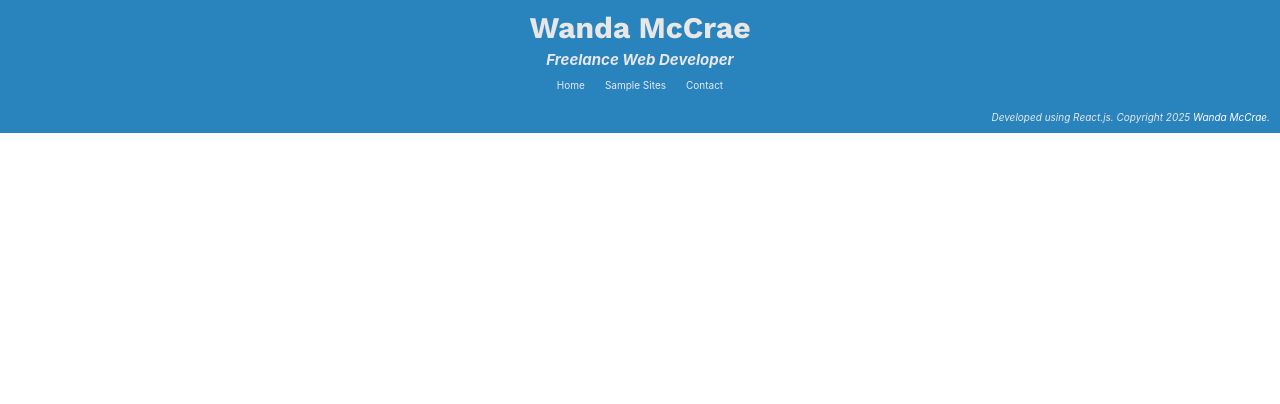
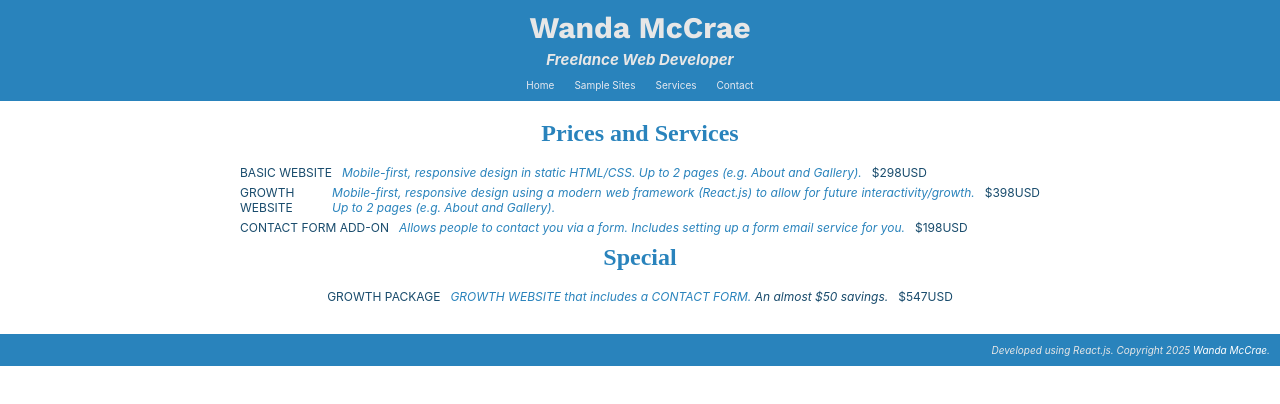
Before and after one commit to wlmccrae/html-css-portfolio, a React (Create React App) app in the folder freelance/: page /services in a window 1280 px wide. Shown: the top 404 px of the page. Built offline with nearby package versions, Linux system fonts and the light colour scheme; a web font is replaced by a local one.

Commit message:
Prices and services page.

```diff
--- a/freelance/src/App.js
+++ b/freelance/src/App.js
@@ -1,6 +1,7 @@
 import { BrowserRouter, Route, Routes } from 'react-router-dom';
 import Header from './components/Header';
 import MainPage from './components/MainPage';
+import Services from './components/Services';
 import Footer from './components/Footer';
 import Samples from './components/Samples';
 import Contact from './components/Contact';
@@ -13,6 +14,7 @@ function App() {
       <Header />
       <Routes>
         <Route path="/" element={<MainPage />} />
+        <Route path="services" element={<Services />} />
         <Route path="samples" element={<Samples />} />
         <Route path="contact" element={<Contact />} />
       </Routes>
--- a/freelance/src/components/Header.js
+++ b/freelance/src/components/Header.js
@@ -9,6 +9,7 @@ function Header() {
       <div className="contact">
         <NavLink to="/">Home</NavLink>
         <NavLink to="samples">Sample Sites</NavLink>
+        <NavLink to="services">Services</NavLink>
         <NavLink to="contact">Contact</NavLink>
       </div>
     </div>
--- /dev/null
+++ b/freelance/src/components/Services.js
@@ -0,0 +1,45 @@
+import '../styles/MainPage.css';
+import '../styles/Services.css';
+
+function Services () {
+  return (
+    <div className="freelance-main-page">
+      <div className="main-title-container">
+        <div className="main-page-title">
+          Prices and Services
+        </div>
+      </div>
+      <div className="prices-table">
+        <div className="prices-row">
+          <div className="service-name">BASIC WEBSITE</div>
+          <div className="description">Mobile-first, responsive design in static HTML/CSS. Up to 2 pages (e.g. About and Gallery).</div>
+          <div className="price">$298USD</div>
+        </div>
+        <div className="prices-row">
+          <div className="service-name">GROWTH WEBSITE</div>
+          <div className="description">Mobile-first, responsive design using a modern web framework (React.js) to allow for future interactivity/growth. Up to 2 pages (e.g. About and Gallery).</div>
+          <div className="price">$398USD</div>
+        </div>
+        <div className="prices-row">
+          <div className="service-name">CONTACT FORM ADD-ON</div>
+          <div className="description">Allows people to contact you via a form. Includes setting up a form email service for you.</div>
+          <div className="price">$198USD</div>
+        </div>
+      </div>
+      <div className="main-title-container">
+        <div className="main-page-title">
+          Special
+        </div>
+      </div>
+      <div className="prices-table">
+        <div className="prices-row">
+          <div className="service-name">GROWTH PACKAGE</div>
+          <div className="description">GROWTH WEBSITE that includes a CONTACT FORM. <span className="price">An almost $50 savings.</span></div>
+          <div className="price">$547USD</div>
+        </div>
+      </div>
+    </div>
+  );
+};
+
+export default Services;
--- /dev/null
+++ b/freelance/src/styles/Services.css
@@ -0,0 +1,28 @@
+.prices-table {
+  display: flex;
+  flex-direction: column;
+  margin: 10px 0;
+  gap: 5px;
+  font-size: 12px;
+}
+
+.prices-row {
+  display: flex;
+  flex-direction: row;
+  justify-content: flex-start;
+  align-items: flex-start;
+  gap: 10px;
+}
+
+.price {
+  color: #184B6C;
+}
+
+.description {
+  font-style: italic;
+  text-align: justify;
+}
+
+.service-name {
+  color: #184B6C;
+}
```
